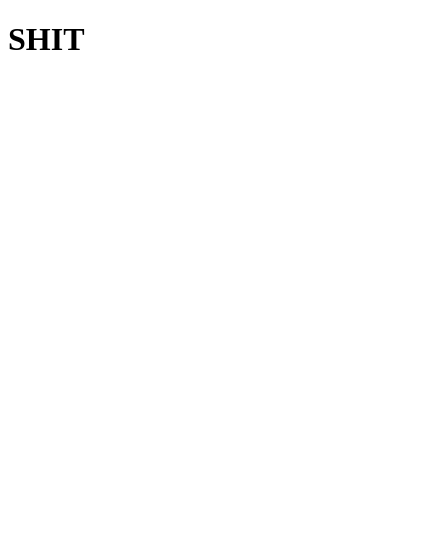
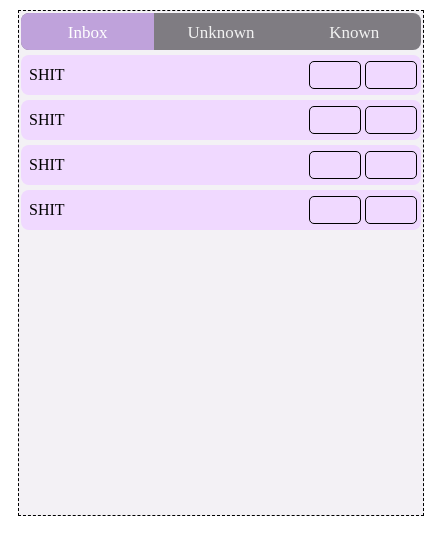
Before and after one commit to xyqyear/wordtube, a browser extension: page demo_extension/popup.html in a window 400 px wide. Shown: the whole page, 424 px wide, since content can reach past the window. Drawn offline with Linux system fonts and the light colour scheme.

Commit message:
add nav bar, word list change version number

```diff
--- /dev/null
+++ b/demo_extension/popup.css
@@ -0,0 +1,114 @@
+/* width */
+::-webkit-scrollbar {
+  width: 5px;
+}
+
+/* Track */
+::-webkit-scrollbar-track {
+  background: #f1f1f1;
+}
+
+/* Handle */
+::-webkit-scrollbar-thumb {
+  background: #888;
+  border-radius: 2px;
+}
+
+/* Handle on hover */
+::-webkit-scrollbar-thumb:hover {
+  background: rgb(2, 2, 2);
+}
+
+#app {
+  height: 500px;
+  width: 400px;
+  margin: 10px;
+  padding: 2px;
+
+  border-style: dashed;
+  border-width: 1px;
+  border-color: black;
+
+  background-color: #f3f1f5;
+
+  display: flex;
+  flex-direction: column;
+}
+
+.wordlist {
+  height: 100%;
+  overflow-y: auto;
+}
+
+.list-item {
+  position: relative;
+  text-decoration: none;
+  border-radius: 8px;
+  background-color: #f0d9ff;
+  display: block;
+  margin-top: 5px;
+  height: 40px;
+}
+
+.word {
+  position: absolute;
+  top: 50%;
+  margin-left: 8px;
+  transform: translate(0, -50%);
+  color: black;
+}
+
+.buttons {
+  position: absolute;
+  right: 0%;
+  top: 50%;
+  transform: translate(0, -50%);
+}
+
+.button {
+  margin-right: 4px;
+  border-radius: 5px;
+  border-width: 1px;
+  border-color: black;
+  border-style: solid;
+  height: 26px;
+  width: 50px;
+}
+
+.known-button {
+  float: right;
+}
+
+.unknown-button {
+  float: right;
+}
+
+.list-item:hover {
+  background-color: #e7e7e7;
+}
+
+.topnav {
+  border-radius: 8px;
+  background-color: #7f7c82;
+  overflow: hidden;
+  display: flex;
+}
+
+.topnav a {
+  color: #f2f2f2;
+  text-align: center;
+  padding: 10px;
+  flex: 1;
+  text-decoration: none;
+  font-size: 17px;
+}
+
+.topnav a:hover {
+  background-color: #c9d6df;
+  color: black;
+}
+
+.topnav a.active {
+  background-color: #bfa2db;
+  color: white;
+}
--- a/demo_extension/popup.html
+++ b/demo_extension/popup.html
@@ -5,11 +5,49 @@
     <meta charset="UTF-8">
     <meta http-equiv="X-UA-Compatible" content="IE=edge">
     <meta name="viewport" content="width=device-width, initial-scale=1.0">
-    <title></title>
+    <link rel="stylesheet" href="popup.css">
 </head>
 
 <body>
-    <h1>SHIT</h1>
+    <div id="app">
+        <div class="topnav">
+            <a class="active" id="inbox-nav" href="javascript:;">Inbox</a>
+            <a id="unknown-nav" href="javascript:;">Unknown</a>
+            <a id="known-nav" href="javascript:;">Known</a>
+        </div>
+        <div class="wordlist">
+            <a href="javascript:;" class="list-item">
+                <div class="word">SHIT</div>
+                <div class="buttons">
+                    <div class="known-button button"></div>
+                    <div class="unknown-button button"></div>
+                </div>
+            </a>
+            <a href="javascript:;" class="list-item">
+                <div class="word">SHIT</div>
+                <div class="buttons">
+                    <div class="known-button button"></div>
+                    <div class="unknown-button button"></div>
+                </div>
+            </a>
+            <a href="javascript:;" class="list-item">
+                <div class="word">SHIT</div>
+                <div class="buttons">
+                    <div class="known-button button"></div>
+                    <div class="unknown-button button"></div>
+                </div>
+            </a>
+            <a href="javascript:;" class="list-item">
+                <div class="word">SHIT</div>
+                <div class="buttons">
+                    <div class="known-button button"></div>
+                    <div class="unknown-button button"></div>
+                </div>
+            </a>
+        </div>
+    </div>
 </body>
 
+<script src="popup.js"> </script>
+
 </html>
```
Also changed, not shown: demo_extension/manifest.json.
